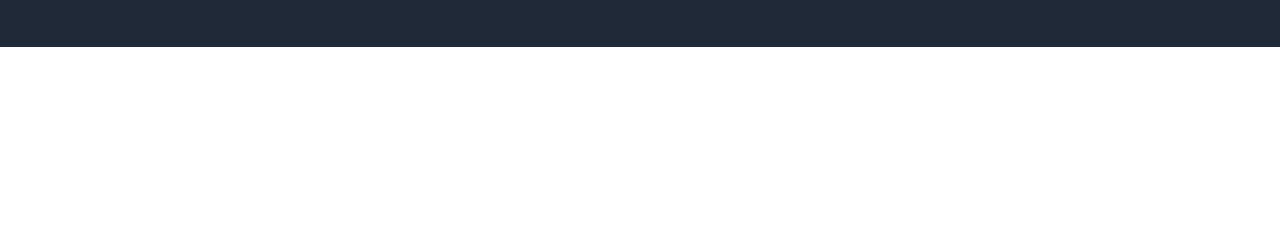
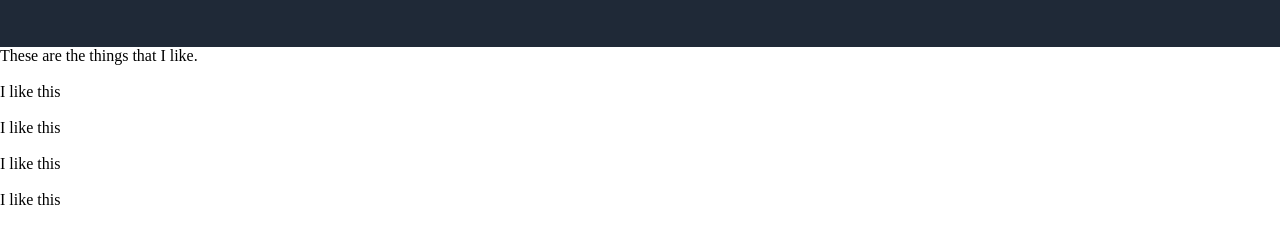
Before and after one commit to Zeigis/landing-page-project, a plain HTML site: page index.html in a window 1280 px wide. Shown: the part 333-576 px from the top of the page. Drawn offline with Linux system fonts and the light colour scheme.

Commit message:
Add credits to used pictures and add html text
HTML text will be added for layer 2 of content,
credits have also been given to the owners of
images.

```diff
--- a/index.html
+++ b/index.html
@@ -30,6 +30,24 @@
         <!-- This is the image on the right of the text -->
         <img src="../landing-page-project/images/superhero-boy.jpg" class="superhero-img">
     </div>
-
+    <div>These are the things that I like.</div>
+    <div>
+        <div>
+            <img>
+            <div>I like this</div>
+        </div>
+        <div>
+            <img>
+            <div>I like this</div>
+        </div>
+        <div>
+            <img>
+            <div>I like this</div>
+        </div>
+        <div>
+            <img>
+            <div>I like this</div>
+        </div>
+    </div>
 </body>
 </html>
```
Also changed, not shown: 1 other file.
